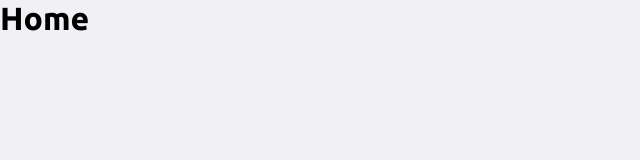
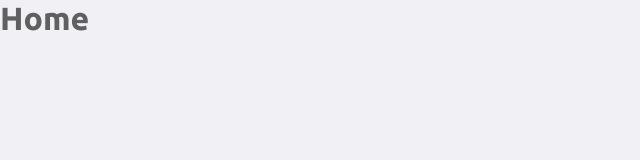
Before and after one commit to rogeriomattos/pizza-delivery, a React (Create React App) app in the folder frontend/: page / in a window 1280 px wide. Shown: the top 160 px of the page, without its empty margins (0-640 px from the left). Built offline with nearby package versions, Linux system fonts and the light colour scheme.

Commit message:
Adding pattern color and resizing window

```diff
--- a/frontend/src/App.css
+++ b/frontend/src/App.css
@@ -1,9 +1,10 @@
 :root {
-  /*
-    --primary-color:
-    --title-color:
-    --text-color:
-  */
+
+    --primary-color:#9E1700;
+
+    --title-color:#030303;
+    --text-color:#606060;
+
 }
 
 * {
@@ -12,10 +13,14 @@
   box-sizing: border-box;
 }
 
+body, html, #root {
+  height: 100%;
+}
+
 body {
   background: #f0f0f5;
   -webkit-font-smoothing: antialiased;
-  /*color:var(--text-color);*/
+  color:var(--text-color);
 }
 
 body, input, button {
```
Also changed, not shown: frontend/src/assets/pizza.svg (added).
